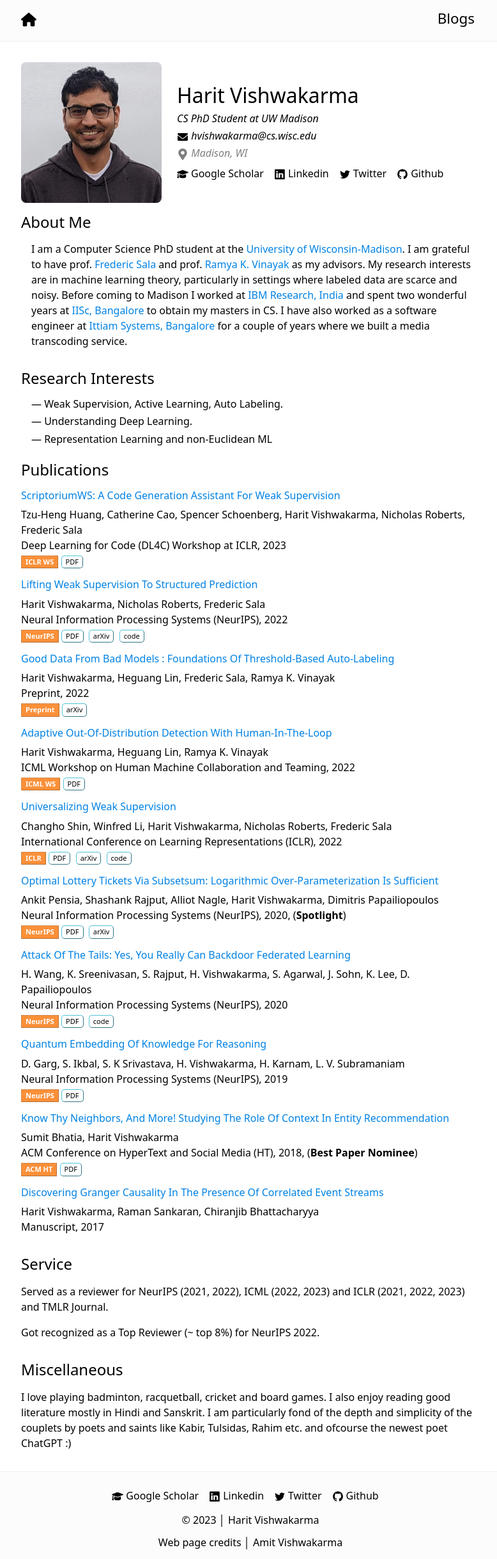
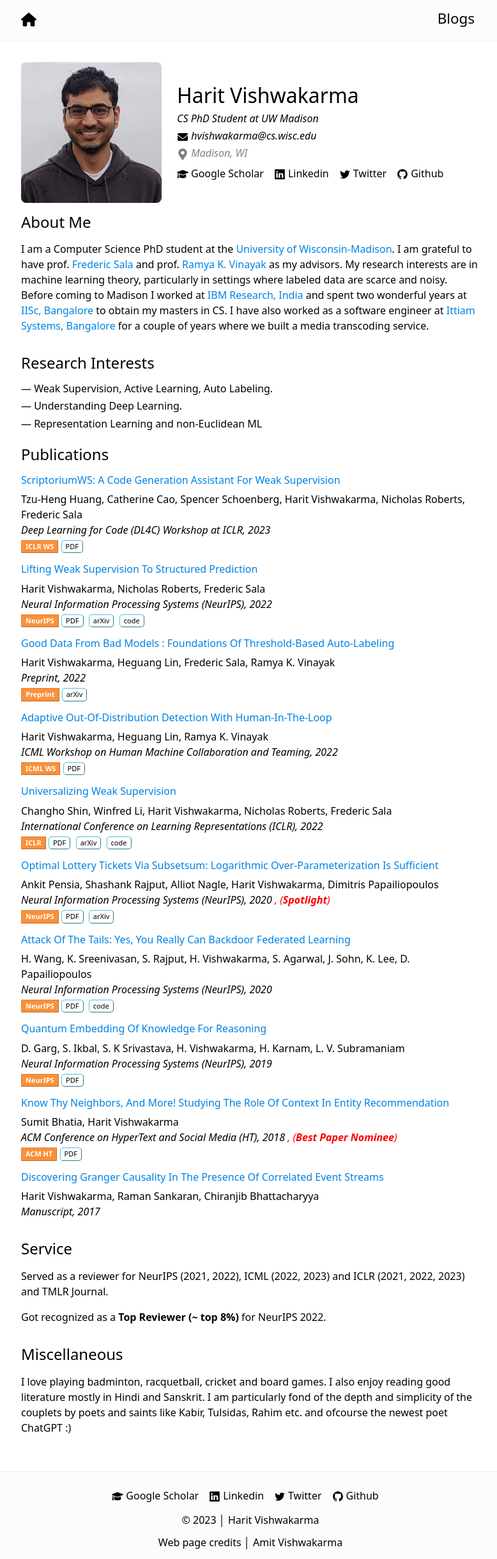
Before and after one commit to harit7/harit7.github.io, a Jekyll site: the page built from index.html, in a window 1280 px wide. Shown: the whole page at 64% size, without its empty margins (248-1026 px from the left). Built offline with Jekyll 4.4.1, drawn with Linux system fonts in a browser that asks for light colours.

Commit message:
update template

```diff
--- a/_layouts/home.html
+++ b/_layouts/home.html
@@ -34,7 +34,7 @@ layout: default
   <div class="pt-3">
     <h4 class="text-capitalize">About Me</h4>
     <div class="pt-2">
-      <div class="indent">
+
         <p class="fs-6">
            I am a Computer Science PhD student at the
 
@@ -59,18 +59,18 @@ layout: default
 
           to obtain my masters in CS. I have also worked as a software engineer at <a href ="https://www.ittiam.com/" target="_blank"><span class="highlight">Ittiam Systems, Bangalore </span></a> for a couple of years where we built a media transcoding service.
         </p>
-      </div>
+
     </div>
   </div>
 
   <div class="pt-3">
     <h4 class="text-capitalize">Research Interests</h4>
     <div class="pt-2">
-      <div class="indent">
+
         <h6>— Weak Supervision, Active Learning, Auto Labeling.</h6>
         <h6>— Understanding Deep Learning.</h6>
         <h6>— Representation Learning and non-Euclidean ML</h6>
-      </div>
+
     </div>
   </div>
 
@@ -89,7 +89,7 @@ layout: default
 
                 <span>{{ publication.authors }}</span> </br>
 
-               {{ publication.venue }}, {{ publication.date | date: "%Y" }}{{ award }}
+               <i>{{ publication.venue }}, {{ publication.date | date: "%Y" }} <span style="color:red">{{ award }}</span> </i>
 
               <div class="d-flex">
                 {% if publication.venue_short %}
@@ -127,7 +127,7 @@ layout: default
            Served as a reviewer for NeurIPS (2021, 2022), ICML (2022, 2023) and ICLR (2021, 2022, 2023) and TMLR Journal.
         </p>
         <p>
-           Got recognized as a Top Reviewer (~ top 8%) for NeurIPS 2022.
+           Got recognized as a <b>Top Reviewer (~ top 8%)</b> for NeurIPS 2022.
         </p>
 
     </div>
```
